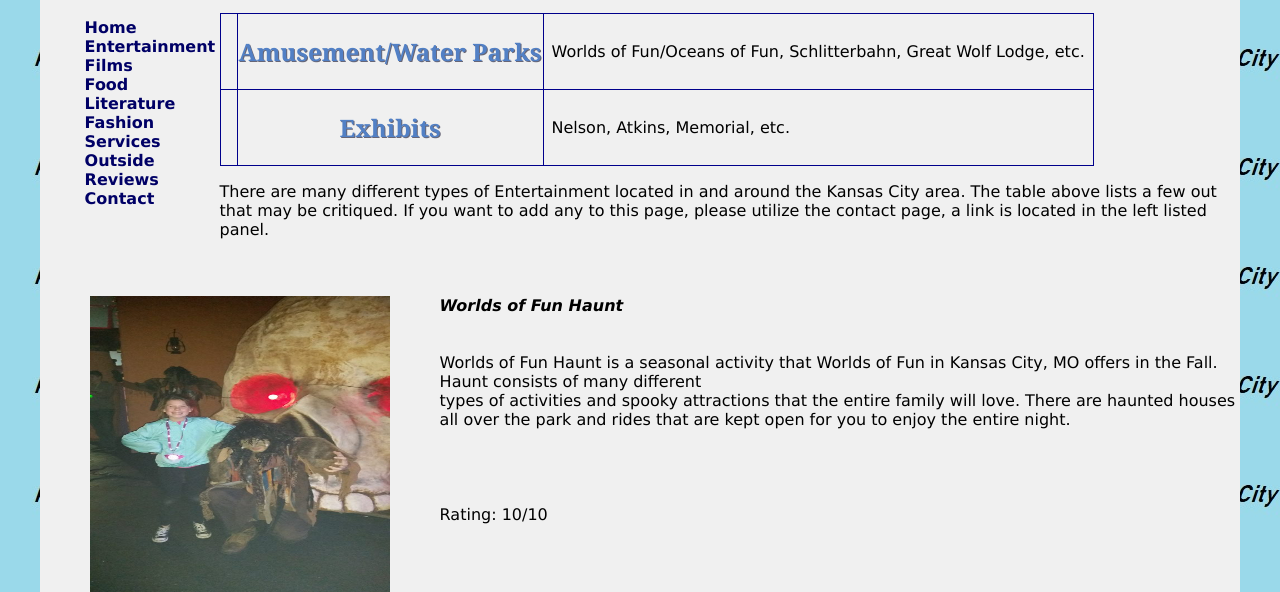
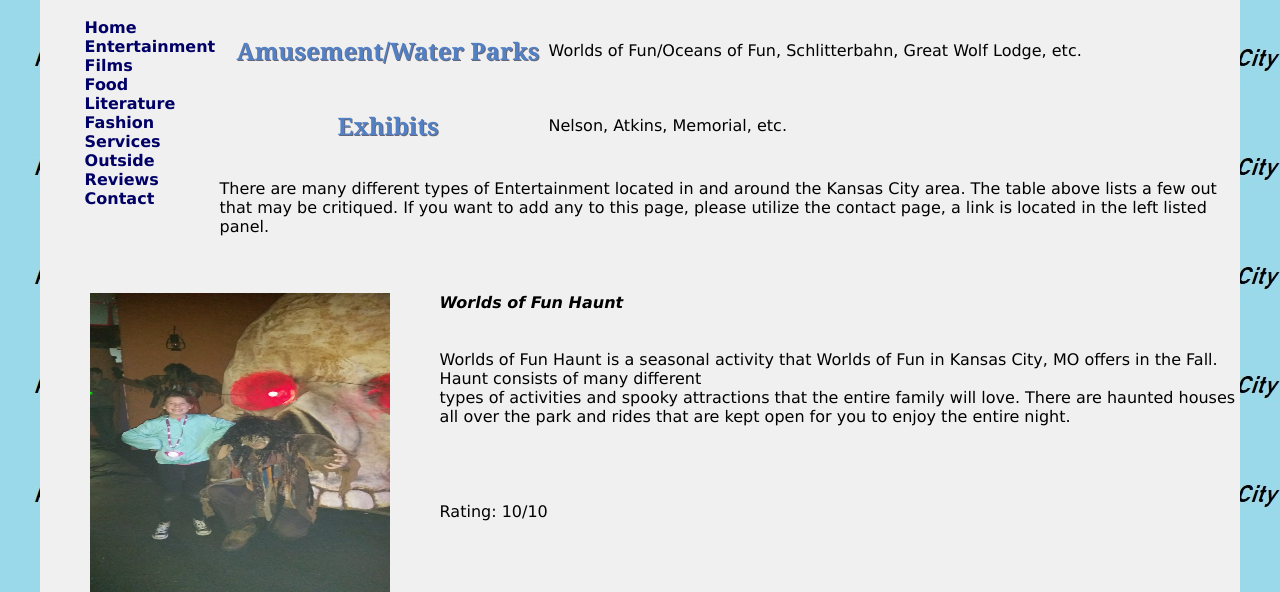
Before and after one commit to Nbook45/Nbook45.github.io, a plain HTML site: page Entertainment.html in a window 1280 px wide. Shown: the part 201-793 px from the top of the page. Drawn offline with Linux system fonts and the light colour scheme.

Commit message:
Update kansascitycritics.css

```diff
--- a/kansascitycritics.css
+++ b/kansascitycritics.css
@@ -16,7 +16,7 @@ body {
 	background-image: url(background.jpg);
 	}
 table { margin: 1em; border-collapse: collapse;  }
-td, tr { padding: 0.5em; border: 1px solid #00008B; }
+td, tr { padding: 0.5em; }
 
 h1 {
 	line-height: 250%;
```
